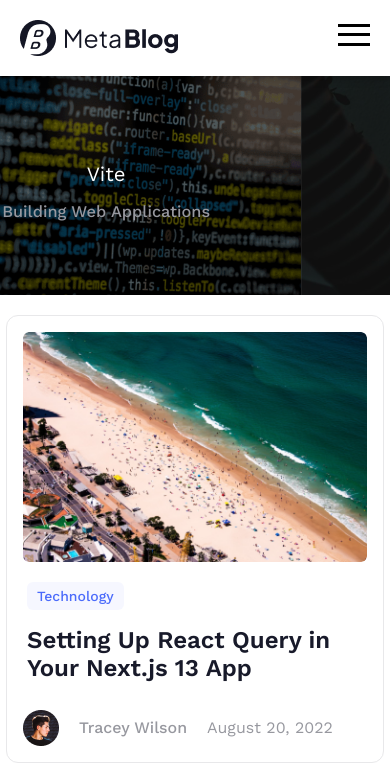
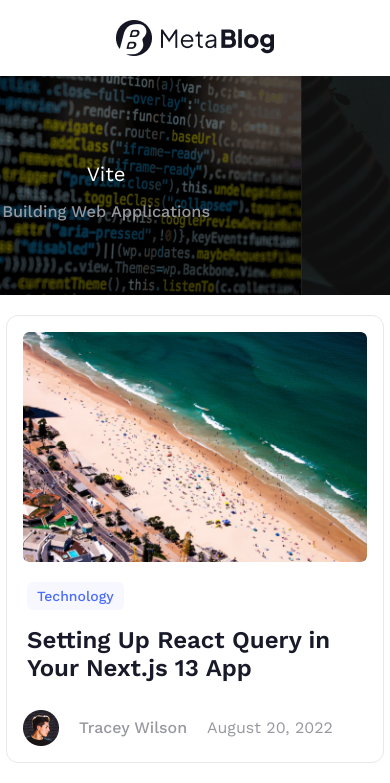
Before and after one commit to itsteatv/Reactjs-Blog-App, a React (Vite) app: page / in a window 390 px wide. Shown: the top 783 px of the page. Built offline with nearby package versions, Linux system fonts and the light colour scheme.

Commit message:
Header Modified

```diff
--- a/src/components/Navbar/Navbar.module.css
+++ b/src/components/Navbar/Navbar.module.css
@@ -1,8 +1,6 @@
 @import url('https://fonts.googleapis.com/css2?family=Work+Sans&display=swap');
 
 header {
-    background-color: #fff;
-    box-shadow: 0 4px 6px rgba(0, 0, 0, 0.1), 0 6px 8px rgba(0, 0, 0, 0.06);
     padding: 1.25rem;
     width: 100%;
     position: sticky;
@@ -14,12 +12,13 @@ header {
     display: flex;
     justify-content: center;
     align-items: center;
+    gap: 4rem;
 }
 
 .nav {
     flex-grow: 1;
     display: flex;
-    justify-content: center;
+    justify-content: flex-end;
     align-items: center;
 }
 
@@ -30,7 +29,7 @@ header {
 }
 
 .menu li {
-    color: #3B3C4A;
+    color: hsl(var(--txt));
     position: relative;
     transition: transform 0.3s ease-in-out;
     font-family: 'Work Sans';
@@ -70,7 +69,7 @@ header {
     .container {
         flex-direction: row;
         align-items: center;
-        justify-content: space-between;
+        justify-content: flex-end;
     }
 
     .nav {
@@ -108,7 +107,7 @@ header {
     .bar {
         width: 2rem;
         height: 0.2rem;
-        background-color: #000;
+        background-color: hsl(var(--txt));
         margin-bottom: 0.4rem;
         transition: transform 0.3s ease-in-out;
     }
```
